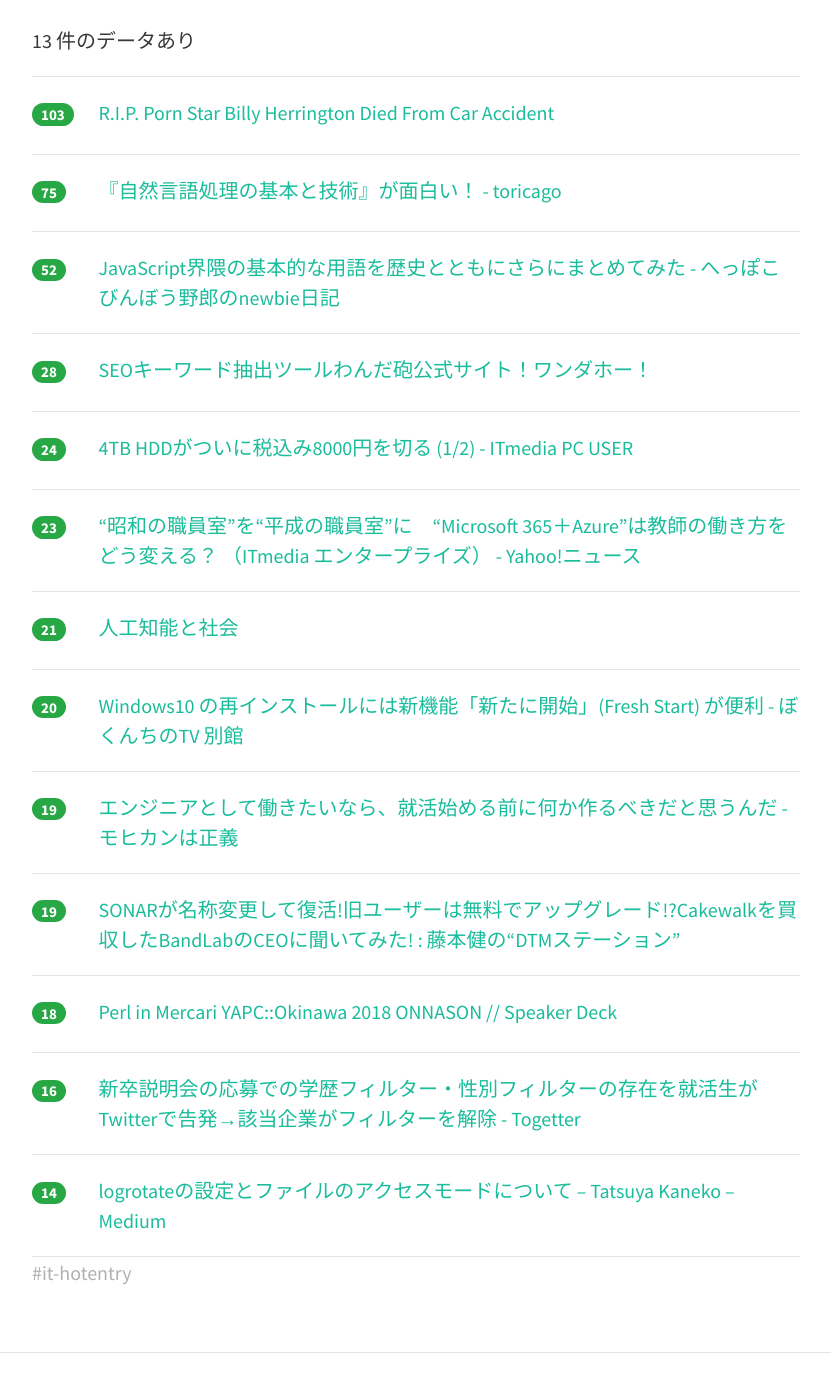
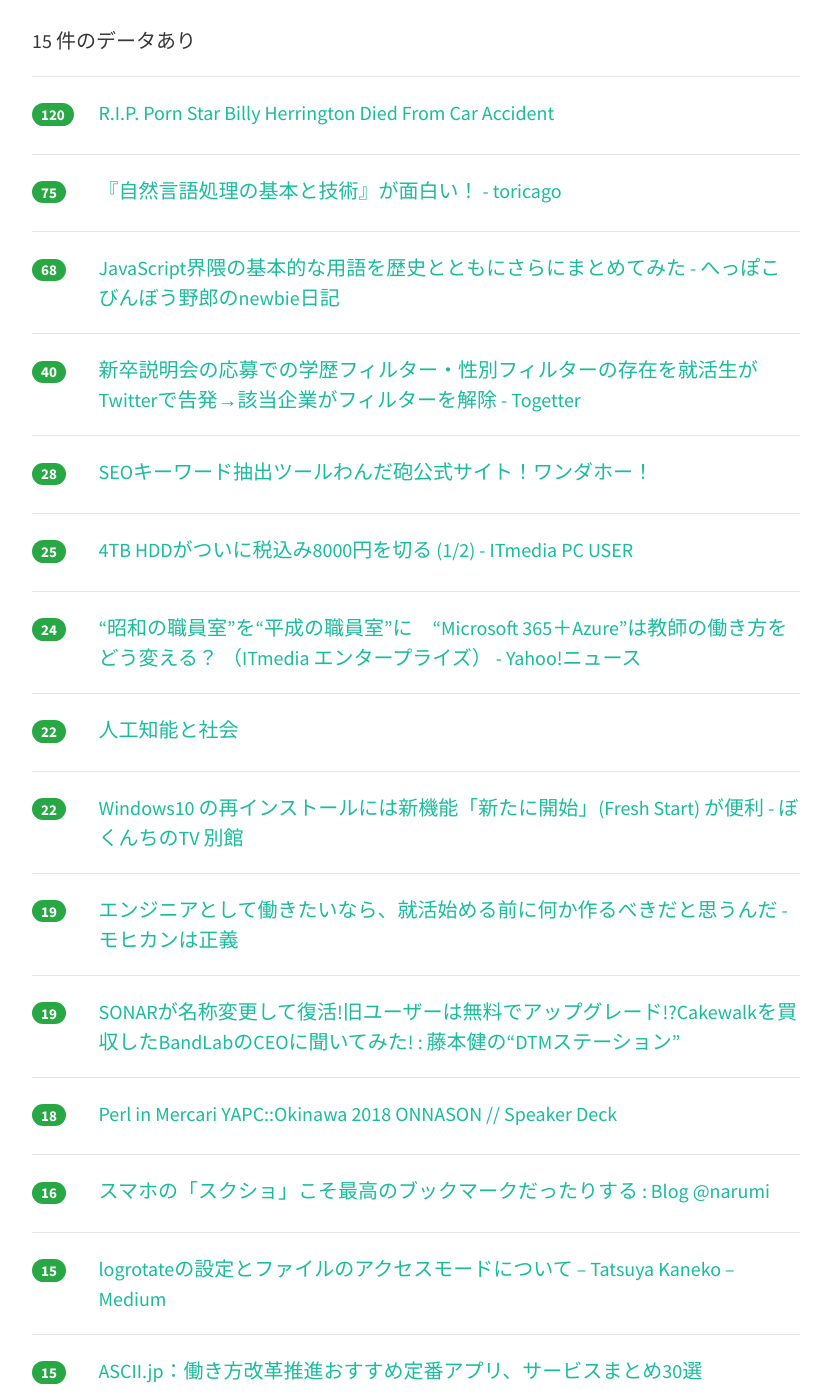
Before and after one commit to yatta47/hatena-matome-site, a Jekyll site: the page built from _posts/2018-03-04-hatena.md, in a window 1280 px wide and 1400 px high, scrolled down 297 px. Shown: the whole window, without its empty margins (224-1055 px from the left). Built offline with Jekyll 4.4.1, drawn with Linux system fonts in a browser that asks for light colours; nearby versions of some CDN libraries.

Commit message:
Updated 2018-03-04

```diff
--- a/_posts/2018-03-04-hatena.md
+++ b/_posts/2018-03-04-hatena.md
@@ -1,13 +1,13 @@
 ---
 layout: post
 title:  "2018-03-04 はてぶIT"
-date:   2018-03-04 09:02:36
+date:   2018-03-04 10:02:43
 tags: [it-hotentry]
 ---
-13 件のデータあり
+15 件のデータあり
 
 <hr><div class="row">
-<div class="col-1"><span class="badge badge-pill badge-success h2">103</span></div>
+<div class="col-1"><span class="badge badge-pill badge-success h2">120</span></div>
 <div class="col-11"><a href='http://www.queermenow.net/blog/porn-star-billy-herrington-died-car-accident-rip/' target='_blank'>R.I.P. Porn Star Billy Herrington Died From Car Accident</a></div>
 </div>
 <hr>
@@ -17,8 +17,13 @@ tags: [it-hotentry]
 </div>
 <hr>
 <div class="row">
-<div class="col-1"><span class="badge badge-pill badge-success h2">52</span></div>
+<div class="col-1"><span class="badge badge-pill badge-success h2">68</span></div>
 <div class="col-11"><a href='http://heppoko.hatenadiary.jp/entry/2018/03/03/200013' target='_blank'>JavaScript界隈の基本的な用語を歴史とともにさらにまとめてみた - へっぽこびんぼう野郎のnewbie日記</a></div>
+</div>
+<hr>
+<div class="row">
+<div class="col-1"><span class="badge badge-pill badge-success h2">40</span></div>
+<div class="col-11"><a href='https://togetter.com/li/1204933' target='_blank'>新卒説明会の応募での学歴フィルター・性別フィルターの存在を就活生がTwitterで告発→該当企業がフィルターを解除 - Togetter</a></div>
 </div>
 <hr>
 <div class="row">
@@ -27,22 +32,22 @@ tags: [it-hotentry]
 </div>
 <hr>
 <div class="row">
-<div class="col-1"><span class="badge badge-pill badge-success h2">24</span></div>
+<div class="col-1"><span class="badge badge-pill badge-success h2">25</span></div>
 <div class="col-11"><a href='http://www.itmedia.co.jp/pcuser/articles/1803/03/news017.html' target='_blank'>4TB HDDがついに税込み8000円を切る (1/2) - ITmedia PC USER</a></div>
 </div>
 <hr>
 <div class="row">
-<div class="col-1"><span class="badge badge-pill badge-success h2">23</span></div>
+<div class="col-1"><span class="badge badge-pill badge-success h2">24</span></div>
 <div class="col-11"><a href='https://headlines.yahoo.co.jp/hl?a=20180303-00000015-zdn_ep-sci' target='_blank'>“昭和の職員室”を“平成の職員室”に　“Microsoft 365＋Azure”は教師の働き方をどう変える？ （ITmedia エンタープライズ） - Yahoo!ニュース</a></div>
 </div>
 <hr>
 <div class="row">
-<div class="col-1"><span class="badge badge-pill badge-success h2">21</span></div>
+<div class="col-1"><span class="badge badge-pill badge-success h2">22</span></div>
 <div class="col-11"><a href='https://www.slideshare.net/hirsoshnakagawa3/ss-89442307' target='_blank'>人工知能と社会</a></div>
 </div>
 <hr>
 <div class="row">
-<div class="col-1"><span class="badge badge-pill badge-success h2">20</span></div>
+<div class="col-1"><span class="badge badge-pill badge-success h2">22</span></div>
 <div class="col-11"><a href='https://freesoft.tvbok.com/win10/reset-this-pc/reinstall-fresh-start.html' target='_blank'>Windows10 の再インストールには新機能「新たに開始」(Fresh Start) が便利 - ぼくんちのTV 別館</a></div>
 </div>
 <hr>
@@ -63,11 +68,16 @@ tags: [it-hotentry]
 <hr>
 <div class="row">
 <div class="col-1"><span class="badge badge-pill badge-success h2">16</span></div>
-<div class="col-11"><a href='https://togetter.com/li/1204933' target='_blank'>新卒説明会の応募での学歴フィルター・性別フィルターの存在を就活生がTwitterで告発→該当企業がフィルターを解除 - Togetter</a></div>
+<div class="col-11"><a href='http://narumi.blog.jp/archives/74685389.html' target='_blank'>スマホの「スクショ」こそ最高のブックマークだったりする : Blog @narumi</a></div>
 </div>
 <hr>
 <div class="row">
-<div class="col-1"><span class="badge badge-pill badge-success h2">14</span></div>
+<div class="col-1"><span class="badge badge-pill badge-success h2">15</span></div>
 <div class="col-11"><a href='https://medium.com/@catatsuy/f9719352dada' target='_blank'>logrotateの設定とファイルのアクセスモードについて – Tatsuya Kaneko – Medium</a></div>
 </div>
 <hr>
+<div class="row">
+<div class="col-1"><span class="badge badge-pill badge-success h2">15</span></div>
+<div class="col-11"><a href='http://ascii.jp/limit/group/ida/elem/000/001/634/1634243/' target='_blank'>ASCII.jp：働き方改革推進おすすめ定番アプリ、サービスまとめ30選</a></div>
+</div>
+<hr>
```
